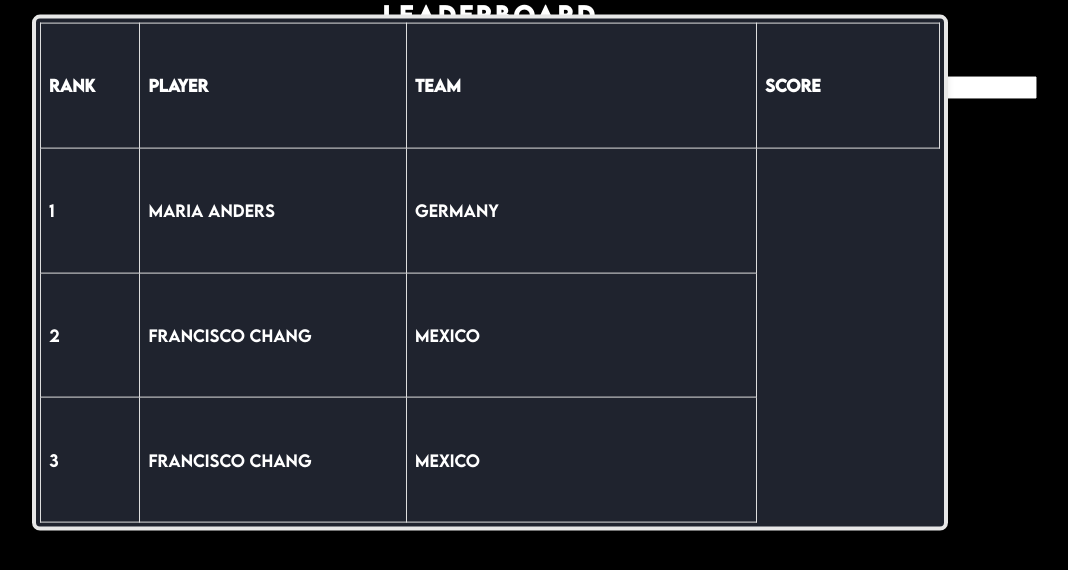
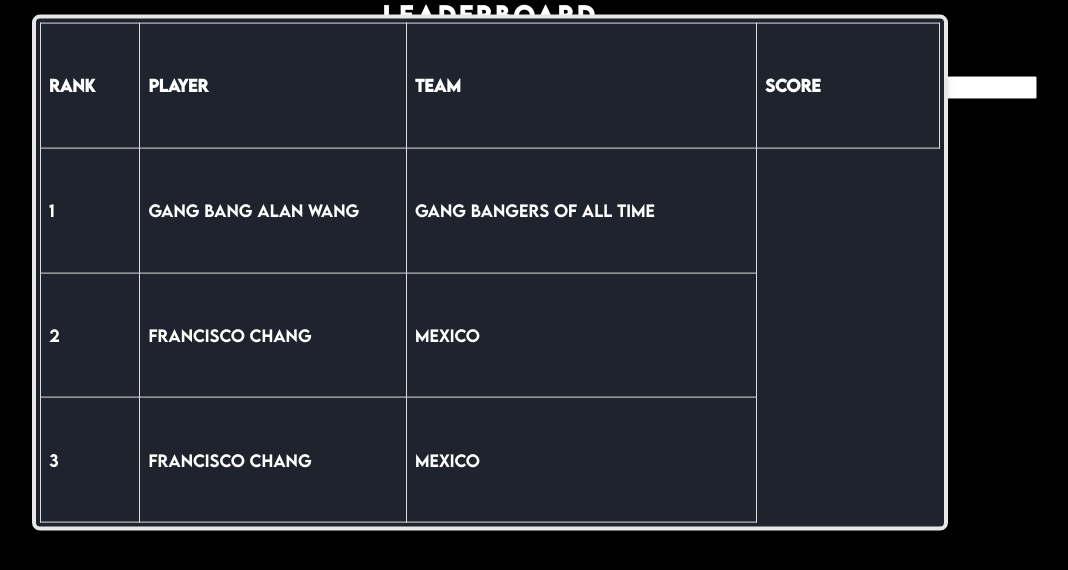
Before and after one commit to pkflash/pkflash.github.io, a Flask app: page / in a window 1280 px wide. Shown: the part 179-749 px from the top of the page, without its empty margins (150-1218 px from the left). Run offline with Flask 3, Linux system fonts and the light colour scheme.

Commit message:
gang bang alan wang

```diff
--- a/templates/index.html
+++ b/templates/index.html
@@ -24,8 +24,8 @@
                 </tr>
                 <tr>
                     <td>1</td>
-                    <td>Maria Anders</td>
-                    <td>Germany</td>
+                    <td>gang bang alan wang</td>
+                    <td>gang bangers of all time</td>
                 </tr>
                 <tr>
                     <td>2</td>
```
